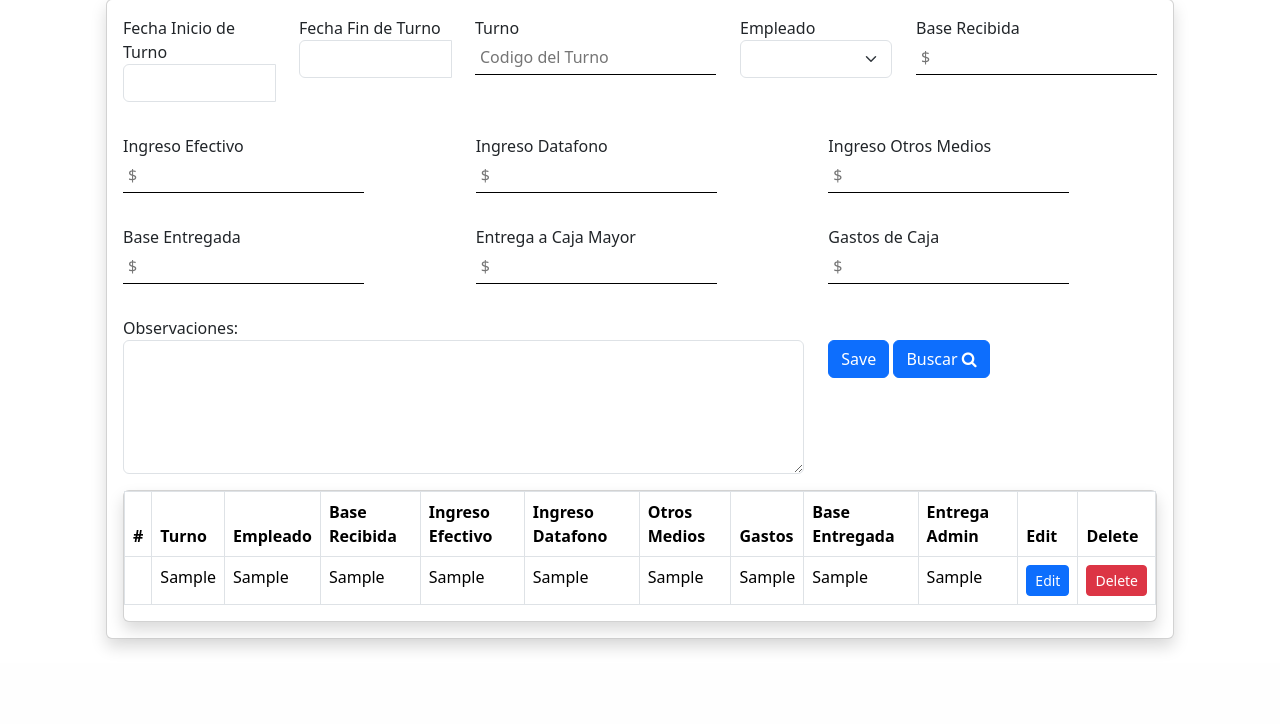
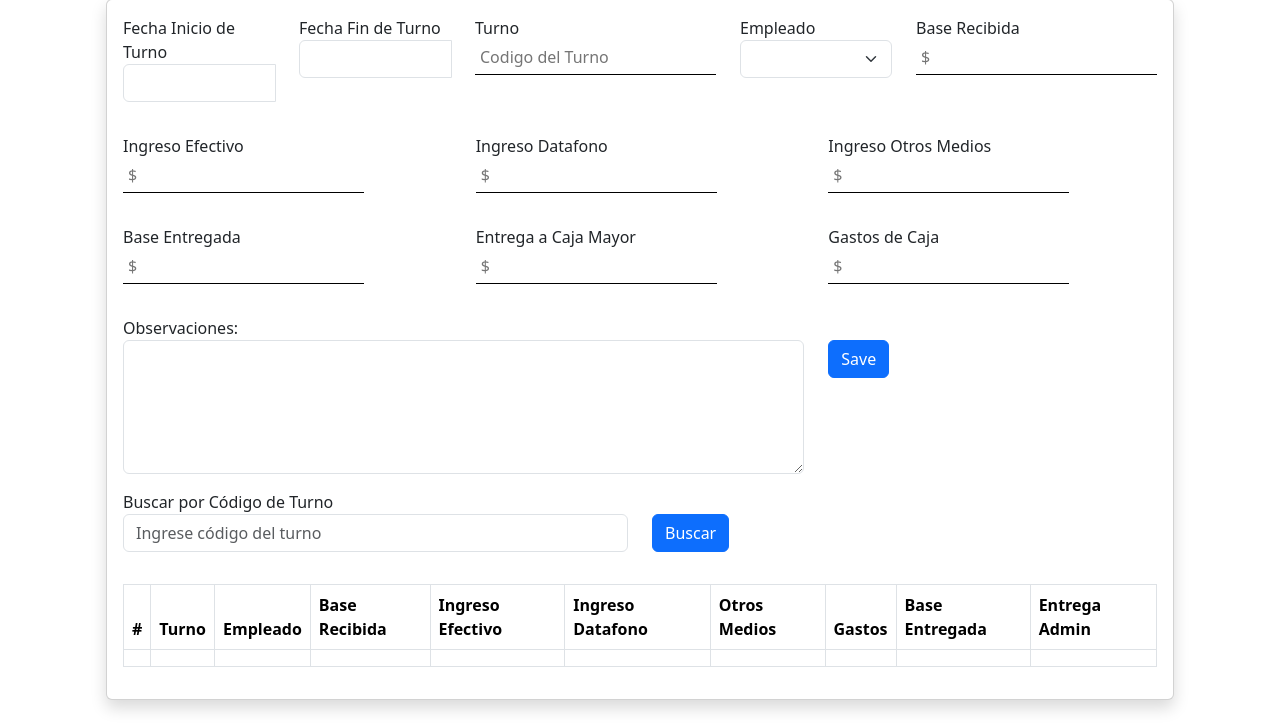
Before and after one commit to aagude18/SATH-Sistema-Arqueo-Turnos-Hotel-, a Flask app: page / in a window 1280 px wide. Shown: the part 225-949 px from the top of the page. Before the commit the page ends 875 px from the top, so only its background shows below. Run offline with Flask 2, Linux system fonts and the light colour scheme; tables that the repository leaves empty or names only in its code hold one stand-in row (values such as "Sample post"); lists and menus that the app fills with data are empty.

Commit message:
Se introduce funcion de busqueda por turno

```diff
--- a/index.py
+++ b/index.py
@@ -35,6 +35,17 @@ def home():
         insertObject.append(dict(zip(columnName, recrod)))
     cursor.close()
     return render_template("index.html", data=insertObject)
+
+#Ruta para la busqueda
+@app.route('/search_turno', methods=['GET'])
+def search_turno():
+    turno_code = request.args.get('Turno')
+    cur = db.mydb.cursor()
+    query = "SELECT Id, turno_cod, empleado, base_recibida, efectivo, datafono, otros, gastos, base_entregada, entrega_caja_m FROM arqueo WHERE turno_cod = %s"
+    cur.execute(query, (turno_code,))
+    filtered_data = cur.fetchall()
+    cur.close()
+    return render_template('index.html', data=filtered_data)
 
 # Ruta para guardar Usuarios en La BD
 @app.route('/user', methods=['POST'])
@@ -105,7 +116,7 @@ def addUser2():
     entregadoM = request.form['EntregadoM']
     gastos = request.form['Gastos']
     observacion = request.form['Observacion']
-    if fecha_inicio and fecha_fin and turno and empleado and recibido and efectivo and datafono and otros and entregado and entregadoM and gastos and observacion:
+    if fecha_inicio and fecha_fin and turno and empleado and recibido and efectivo and datafono and otros and entregado and entregadoM and gastos:
         # Convertir las fechas al formato YYYY-MM-DD
         fecha_inicio_convertida = convertir_fecha(fecha_inicio)
         fecha_fin_convertida = convertir_fecha(fecha_fin)
--- a/templates/index.html
+++ b/templates/index.html
@@ -77,11 +77,10 @@
                             </div>
                         <div class="col">
                             <button class="btn btn-primary mb-3 mt-4" type="submit">Save</button>
-                            <button class="btn btn-primary mb-3 mt-4" type="button" data-bs-toggle="modal" data-bs-target="#exampleModal">Buscar <i class="fa fa-search"></i></button>
+                            <!--button class="btn btn-primary mb-3 mt-4" type="button" data-bs-toggle="modal" data-bs-target="#exampleModal">Buscar <i class="fa fa-search"></i></button-->
                         </div>
                     </div>
                 </form>
-
                 <!-- Modal -->
                 <div class="modal fade modal-lg" id="exampleModal" tabindex="-1" aria-labelledby="exampleModalLabel" aria-hidden="true">
                     <div class="modal-dialog">
@@ -120,7 +119,58 @@
                         </div>
                     </div>
                 </div>
-                <!--Tabla de Edición-->
+                <form action="/search_turno" method="GET">
+                    <div class="row mb-3">
+                        <div class="col">
+                            <label>Buscar por Código de Turno</label>
+                            <input type="text" class="form-control mb-3" name="Turno" placeholder="Ingrese código del turno">
+                        </div>
+                        <div class="col">
+                            <button class="btn btn-primary mb-3 mt-4" type="submit">Buscar</button>
+                        </div>
+                    </div>
+                </form>
+                <!-- Tabla de resultados -->
+                <table class="table table-bordered">
+                    <thead>
+                        <tr>
+                            <th scope="col">#</th>
+                            <th scope="col">Turno</th>
+                            <th scope="col">Empleado</th>
+                            <th scope="col">Base Recibida</th>
+                            <th scope="col">Ingreso Efectivo</th>
+                            <th scope="col">Ingreso Datafono</th>
+                            <th scope="col">Otros Medios</th>
+                            <th scope="col">Gastos</th>
+                            <th scope="col">Base Entregada</th>
+                            <th scope="col">Entrega Admin</th>
+                        </tr>
+                    </thead>
+                    <tbody>
+                    {% if data %}
+                        {% for d in data %}
+                            <tr>
+                                <td>{{ d[0] }}</td>
+                                <td>{{ d[1] }}</td>
+                                <td>{{ d[2] }}</td>
+                                <td>{{ d[3] }}</td>
+                                <td>{{ d[4] }}</td>
+                                <td>{{ d[5] }}</td>
+                                <td>{{ d[6] }}</td>
+                                <td>{{ d[7] }}</td>
+                                <td>{{ d[8] }}</td>
+                                <td>{{ d[9] }}</td>
+                            </tr>
+                        {% endfor %}
+                    {% else %}
+                        <tr>
+                            <td colspan="10" class="text-center">No se encontraron resultados</td>
+                        </tr>
+                    {% endif %}
+                    </tbody>
+                </table>
+
+                <!--Tabla de Edición>
                 <div class="card shadow" >
                     <table class="table table-bordered">
                         <thead>
@@ -153,7 +203,7 @@
                                 <td><button class="btn btn-primary btn-sm" id="btn-edit{{d.Id}}" data-bs-toggle="modal" data-bs-target="#modal{{d.Id}}">Edit</button></td>
                                 <td><a href="{{url_for('delete', id=d.Id)}}" class="btn btn-danger btn-sm">Delete</a></td>
                             </tr>
-                        <!--modal-->
+                        <modal>
                         <div class="modal fade" id="modal{{d.Id}}" tabindex="-1" aria-labelledby="exampleModalLabel" aria-hidden="true">
                             <div class="modal-dialog">
                                 <div class="modal-content">
@@ -192,7 +242,7 @@
 
                         {% endfor %}
                     </tbody>
-                </table>
+                </table-->
             </div>
 
     <!-- JavaScript de Bootstrap y jQuery -->
```
Lines whose indentation alone changed are shown as unchanged.
